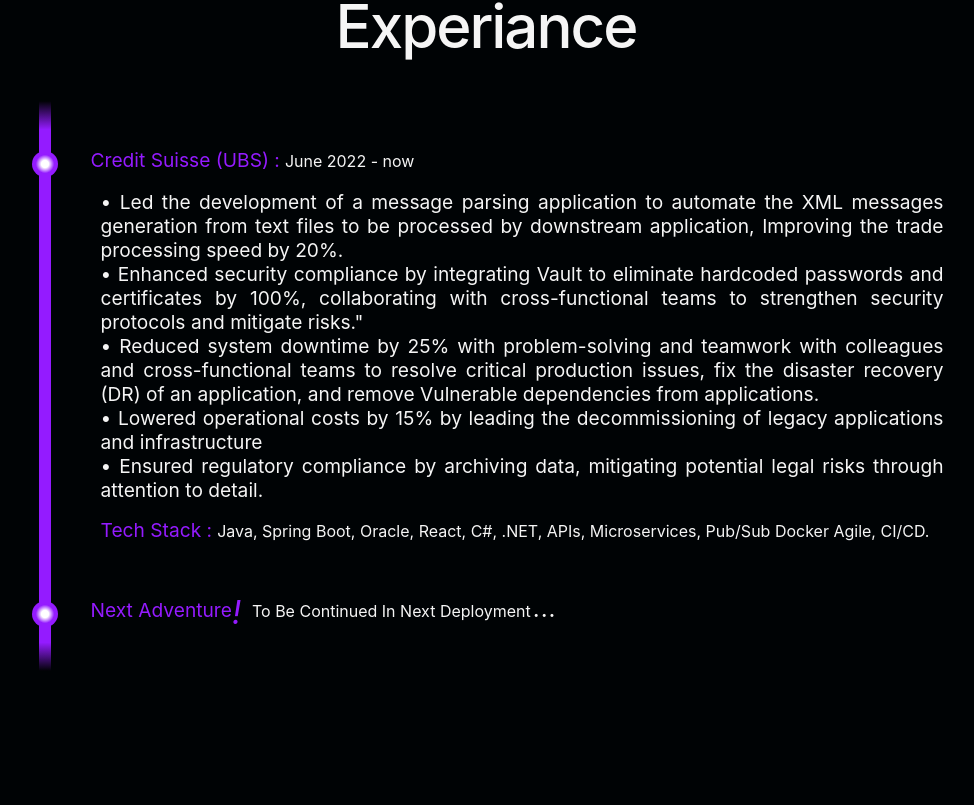
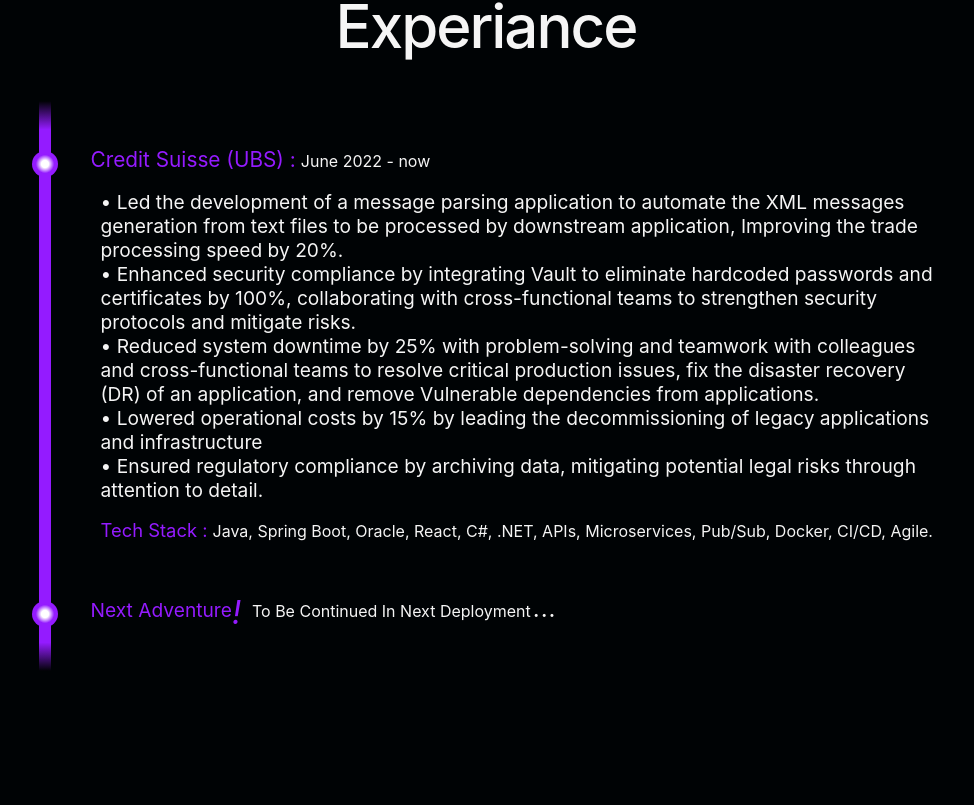
Before and after one commit to DevShubhamPatil/Devshubham, a React (Create React App) app: page / in a window 1280 px wide. Shown: the part 1895-2700 px from the top of the page, without its empty margins (154-1128 px from the left). Built offline with nearby package versions, Linux system fonts and the light colour scheme.

Commit message:
Changed Experiance section mobile view

```diff
--- a/src/components/Experiance/index.css
+++ b/src/components/Experiance/index.css
@@ -77,21 +77,53 @@
 
 @media screen and (max-width: 936px) {
     .EContent {
-        min-width: 99%;
+        min-width: 95%;
+
     }
 
     .line {
         min-width: 7px;
         margin-left: 10px;
+        display: none;
     }
 
     .expdetails {
-        margin-left: 20px;
+        margin-left: 10px;
+    }
+
+    pre {
+        position: relative;
+        padding-left: 10px;
+    }
+
+    .preclass {
+        height: 80px;
+        border: 1px rgba(255, 255, 255, 0.153) solid;
+        border-radius: 10px;
+        overflow: hidden;
+        background: rgba(255, 255, 255, 0.092);
+        backdrop-filter: blur(3px);
+
+    }
+
+    .preclass::after {
+        content: '';
+        position: absolute;
+        width: 100%;
+        height: 100%;
+        top: 5px;
+        left: 0px;
+        background: linear-gradient(transparent 50%, rgba(255, 255, 255, 0.523));
+    }
+
+    pre:active {
+        filter: brightness(5);
     }
 
     .expcont::before {
         height: 17px;
         width: 17px;
         left: -32px;
+        display: none;
     }
 }
--- a/src/components/Experiance/index.jsx
+++ b/src/components/Experiance/index.jsx
@@ -1,8 +1,12 @@
 import './index.css'
 
 const Experiance = () => {
-    const data = `• Led the development of a message parsing application to automate the XML messages generation from text files to be processed by downstream application, Improving the trade processing speed by 20%.\n• Enhanced security compliance by integrating Vault to eliminate hardcoded passwords and certificates by 100%, collaborating with cross-functional teams to strengthen security protocols and mitigate risks."\n• Reduced system downtime by 25% with problem-solving and teamwork with colleagues and cross-functional teams to resolve critical production issues, fix the disaster recovery (DR) of an application, and remove Vulnerable dependencies from applications.\n• Lowered operational costs by 15% by leading the decommissioning of legacy applications and infrastructure\n• Ensured regulatory compliance by archiving data, mitigating potential legal risks through attention to detail.`
+    const data = `• Led the development of a message parsing application to automate the XML messages generation from text files to be processed by downstream application, Improving the trade processing speed by 20%.\n• Enhanced security compliance by integrating Vault to eliminate hardcoded passwords and certificates by 100%, collaborating with cross-functional teams to strengthen security protocols and mitigate risks.\n• Reduced system downtime by 25% with problem-solving and teamwork with colleagues and cross-functional teams to resolve critical production issues, fix the disaster recovery (DR) of an application, and remove Vulnerable dependencies from applications.\n• Lowered operational costs by 15% by leading the decommissioning of legacy applications and infrastructure\n• Ensured regulatory compliance by archiving data, mitigating potential legal risks through attention to detail.`
 
+    const togglereadmore = () => {
+        const cs = document.getElementById('cs')
+        cs.classList.toggle('preclass')
+    }
     return (
         <div className="ExpContainer">
             <div className="skillheading">Experiance</div>
@@ -13,20 +17,20 @@
 
                     <div className="expcont">
                         <div>
-                            <span className="line1" style={{ lineHeight: '1rem', padding: '5px', marginLeft: '-15px' }}>
+                            <span className="line1" style={{fontSize:'1.3rem', lineHeight: '1rem', padding: '5px', marginLeft: '-15px' }}>
                                 Credit Suisse (UBS) :
                             </span>
-                            <span>
+                            <span style={{display:'inline-block'}}>
                                 June 2022 - now
                             </span>
                         </div>
                         <div>
-                            <pre style={{ textAlign: "justify" }} >{data}</pre>
+                            <pre id='cs' className='preclass' onClick={togglereadmore}>{data}</pre>
                             <div>
-                                <span className="line1" style={{ lineHeight: '1.2rem', padding: '0px', marginRight:'5px' }}>
+                                <span className="line1" style={{ fontSize:'1.15rem', lineHeight: '1rem', padding: '0px', marginRight: '5px' }}>
                                     Tech Stack :
                                 </span>
-                                 Java, Spring Boot, Oracle, React, C#, .NET, APIs, Microservices, Pub/Sub Docker Agile, CI/CD.
+                                Java, Spring Boot, Oracle, React, C#, .NET, APIs, Microservices, Pub/Sub, Docker, CI/CD, Agile.
                             </div>
                         </div>
 
--- a/src/components/footer/index.css
+++ b/src/components/footer/index.css
@@ -14,6 +14,7 @@
     justify-content: center;
     height: 40px;
     padding-bottom: 10px;
+    margin-top: 50px;
 }
 .hl{
     color: var(--text_color);
```
